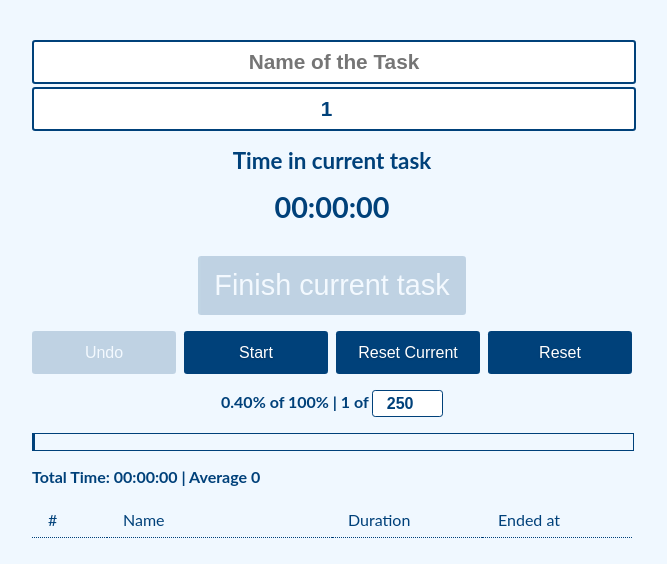
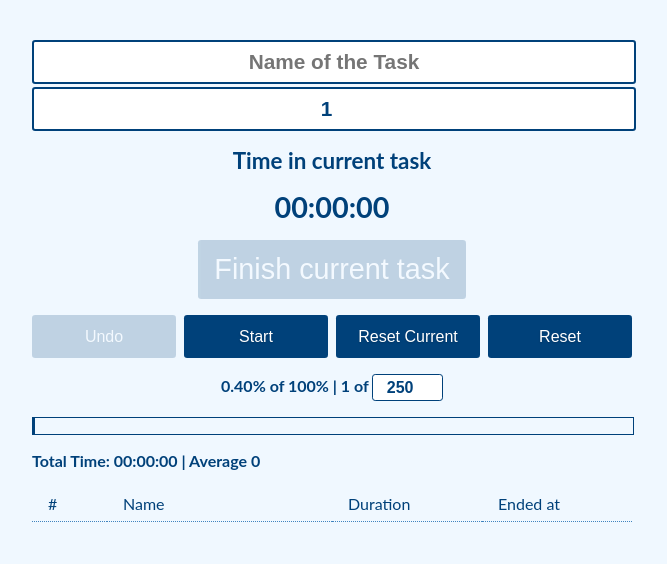
Before and after one commit to JavChz/tasktrack, a React (Create React App) app: page / in a window 1280 px wide. Shown: the top 564 px of the page, without its empty margins (308-975 px from the left). Built offline with nearby package versions, Linux system fonts and the light colour scheme.

Commit message:
better margins

```diff
--- a/src/App.css
+++ b/src/App.css
@@ -3,6 +3,7 @@
 :root {
   --color-gray: #ccc;
   --color-blue-dark: hsl(208, 100%, 24%);
+  --color-blue-gray: hsl(208, 50%, 50%);
   --color-blue-light: hsl(208, 100%, 97%);
 	--breakpoint: 600px;
 }
@@ -56,7 +57,8 @@ button:disabled {
 }
 .finishTask {
   font-size: 1.8rem;
-  margin: 1rem;
+  margin: 1rem auto;
+  display: block;
 }
 .toolButtons {
   display: grid;
--- a/src/components/SingleTask.css
+++ b/src/components/SingleTask.css
@@ -5,6 +5,6 @@
 }
 .singleTask div{
   padding: .5rem 1rem;
-  border-bottom: 1px dotted  var(--color-blue-dark);;
+  border-bottom: 1px dotted  var(--color-blue-gray);
 
 }
```
